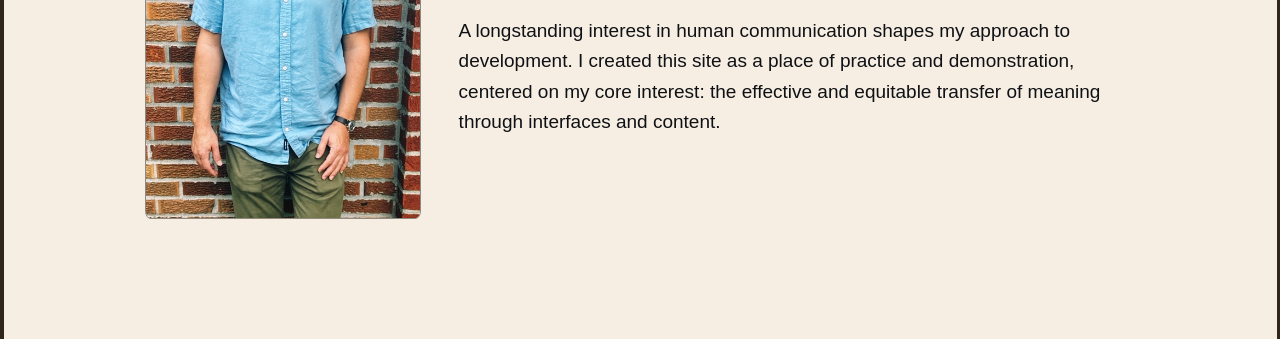
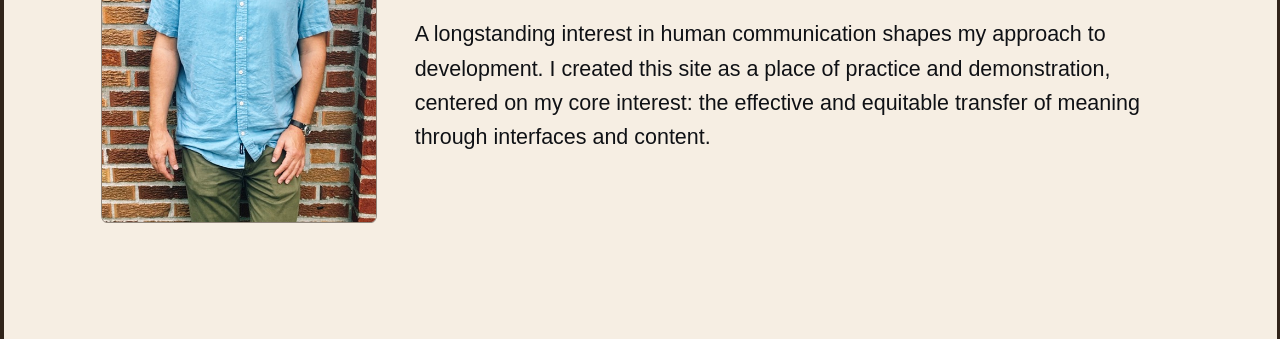
Before and after one commit to rdwall3r/rdwaller-dot-net, an Eleventy site: page index.html in a window 1280 px wide. Shown: the part 408-747 px from the top of the page. Built offline with nearby package versions, Linux system fonts and the light colour scheme; Eleventy itself is replaced by a stand-in of ours; files that its build step writes are made by us from their sources; a web font is replaced by a local one.

Commit message:
Font size change

```diff
--- a/css/style.css
+++ b/css/style.css
@@ -42,18 +42,18 @@
   --font-heading: Georgia, serif;
 
   /* Font sizes */
-  --scale: 1.22; /* ratio between steps */
-  --font-size-md: 1.125rem;
-  --font-size-sm: calc(var(--font-size-md) / var(--scale)); /* ≈ 0.94rem */
-  --font-size-lg: calc(var(--font-size-md) * var(--scale)); /* ≈ 1.35rem */
-  --font-size-xl: calc(var(--font-size-lg) * var(--scale)); /* ≈ 1.62rem */
-  --font-size-2xl: calc(var(--font-size-xl) * var(--scale)); /* ≈ 1.94rem */
-  --font-size-3xl: calc(var(--font-size-2xl) * var(--scale)); /* ≈ 2.33rem */
+  --scale: 1.25; /* ratio between steps */
+  --font-size-md: 1rem; /* body text */
+  --font-size-sm: calc(var(--font-size-md) / var(--scale)); /* ≈ 0.92rem */
+  --font-size-lg: calc(var(--font-size-md) * var(--scale)); /* ≈ 1.37rem */
+  --font-size-xl: calc(var(--font-size-lg) * var(--scale)); /* ≈ 1.67rem */
+  --font-size-2xl: calc(var(--font-size-xl) * var(--scale)); /* ≈ 2.04rem */
+  --font-size-3xl: calc(var(--font-size-2xl) * var(--scale)); /* ≈ 2.49rem */
 
   /* Font weights */
   --weight-bold: 700;
+  --weight-light: 300;
   --weight-medium: 500;
-  --weight-regular: 400;
   --weight-semibold: 600;
 
   /* Page Styling */
@@ -64,6 +64,12 @@
   --link-visited-color: var(--color-plum);
   --link-hover-color: var(--color-spruce);
   --link-active-color: var(--color-clay);
+}
+
+@media (min-width: 800px) {
+  :root {
+    --font-size-md: 1.13rem;
+  }
 }
 
 @media (prefers-color-scheme: dark) {
@@ -175,7 +181,8 @@ body {
   display: flex;
   flex-direction: column;
   font-family: var(--font-body);
-  font-weight: var(--weight-regular);
+  font-size: var(--font-size-md);
+  font-weight: var(--weight-light);
   line-height: 1.6;
   margin: 0 auto;
   max-width: 67rem;
@@ -587,7 +594,7 @@ tfoot {
 
 #site-id {
   font-family: var(--font-heading);
-  font-size: 2rem;
+  font-size: var(--font-size-2xl);
   font-weight: var(--weight-semibold);
 }
 
```
